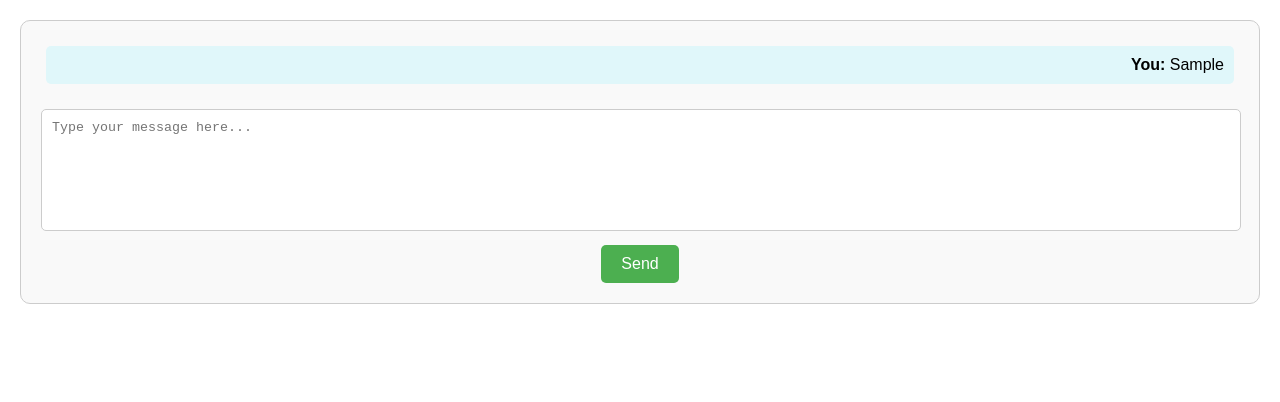
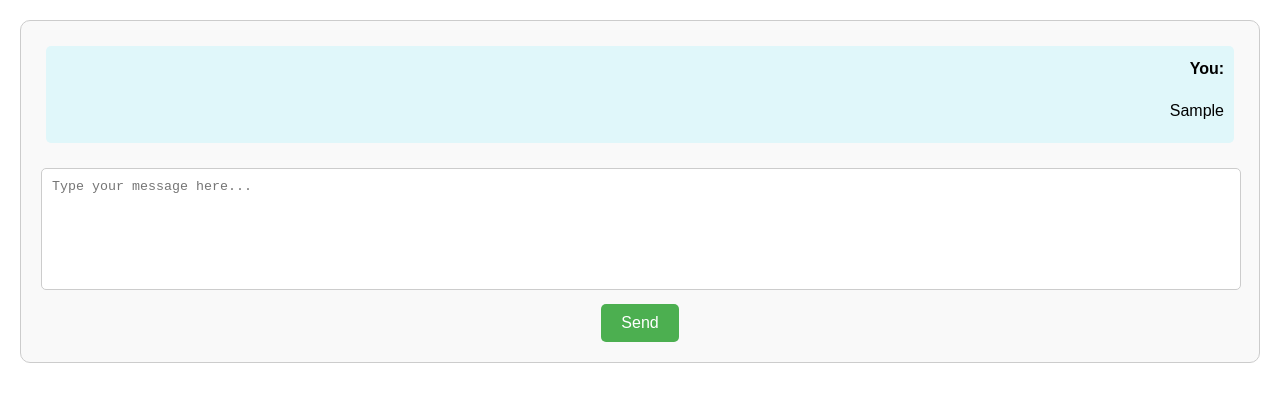
Before and after one commit to sagerock/sage-bot-sgws-2, a React (Create React App) app: page / in a window 1280 px wide. Both pictures are taken after typing "Sample" into the empty fields and a click on the button "Send". Shown: the top 402 px of the page. Built offline with nearby package versions, Linux system fonts and the light colour scheme; no server answers.

Commit message:
added markdown

```diff
--- a/package.json
+++ b/package.json
@@ -7,6 +7,7 @@
     "@testing-library/react": "^13.4.0",
     "@testing-library/user-event": "^13.5.0",
     "axios": "^1.7.2",
+    "marked": "^12.0.2",
     "react": "^18.3.1",
     "react-dom": "^18.3.1",
     "react-scripts": "5.0.1",
--- a/src/Chatbot.css
+++ b/src/Chatbot.css
@@ -51,3 +51,32 @@
   .send-button:hover {
     background-color: #45a049;
   }
+
+  /* src/Chatbot.css */
+.markdown {
+  font-family: Arial, sans-serif;
+  line-height: 1.6;
+}
+
+.markdown h1, .markdown h2, .markdown h3, .markdown h4, .markdown h5, .markdown h6 {
+  margin-top: 20px;
+}
+
+.markdown p {
+  margin-bottom: 10px;
+}
+
+.markdown a {
+  color: #007bff;
+  text-decoration: none;
+}
+
+.markdown a:hover {
+  text-decoration: underline;
+}
+
+.markdown code {
+  background-color: #f9f9f9;
+  padding: 2px 4px;
+  border-radius: 3px;
+}
--- a/src/Chatbot.js
+++ b/src/Chatbot.js
@@ -1,5 +1,6 @@
 import React, { useState } from 'react';
 import axios from 'axios';
+import { marked } from 'marked'; // Correctly import marked
 import './Chatbot.css';  // Import the CSS file
 
 const Chatbot = () => {
@@ -14,7 +15,7 @@ const Chatbot = () => {
 
     try {
       const response = await axios.post(
-        'https://flowiseai-railway-production-a00a.up.railway.app/api/v1/prediction/1d0703f8-aea0-4e82-84bf-000a3cf4c3a9',
+        'https://flowiseai-railway-production-a00a.up.railway.app/api/v1/prediction/40213ceb-cd29-4483-8d98-bf77e70ac95a',
         { question: input },
         { headers: { 'Content-Type': 'application/json' } }
       );
@@ -36,7 +37,8 @@ const Chatbot = () => {
       <div className="chatbox">
         {messages.map((msg, index) => (
           <div key={index} className={msg.sender === 'user' ? 'user-message' : 'bot-message'}>
-            <strong>{msg.sender === 'user' ? 'You' : 'Spring Garden Bot'}: </strong>{msg.text}
+            <strong>{msg.sender === 'user' ? 'You' : 'Spring Garden Bot'}: </strong>
+            <span className="markdown" dangerouslySetInnerHTML={{ __html: marked(msg.text) }} />
           </div>
         ))}
       </div>
```
Also changed, not shown: 1 other file (tests, documents, lock files or other folders).
